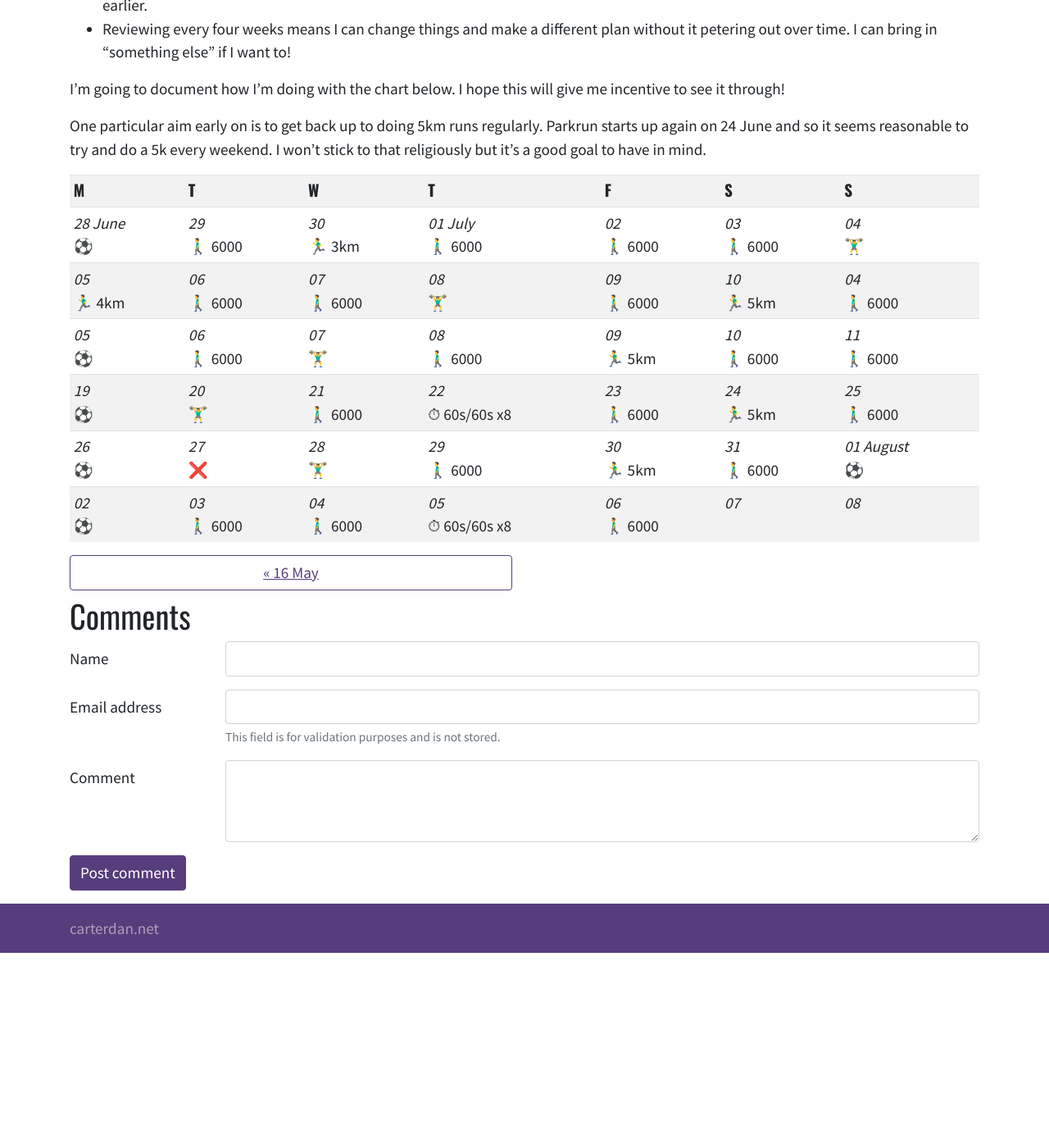
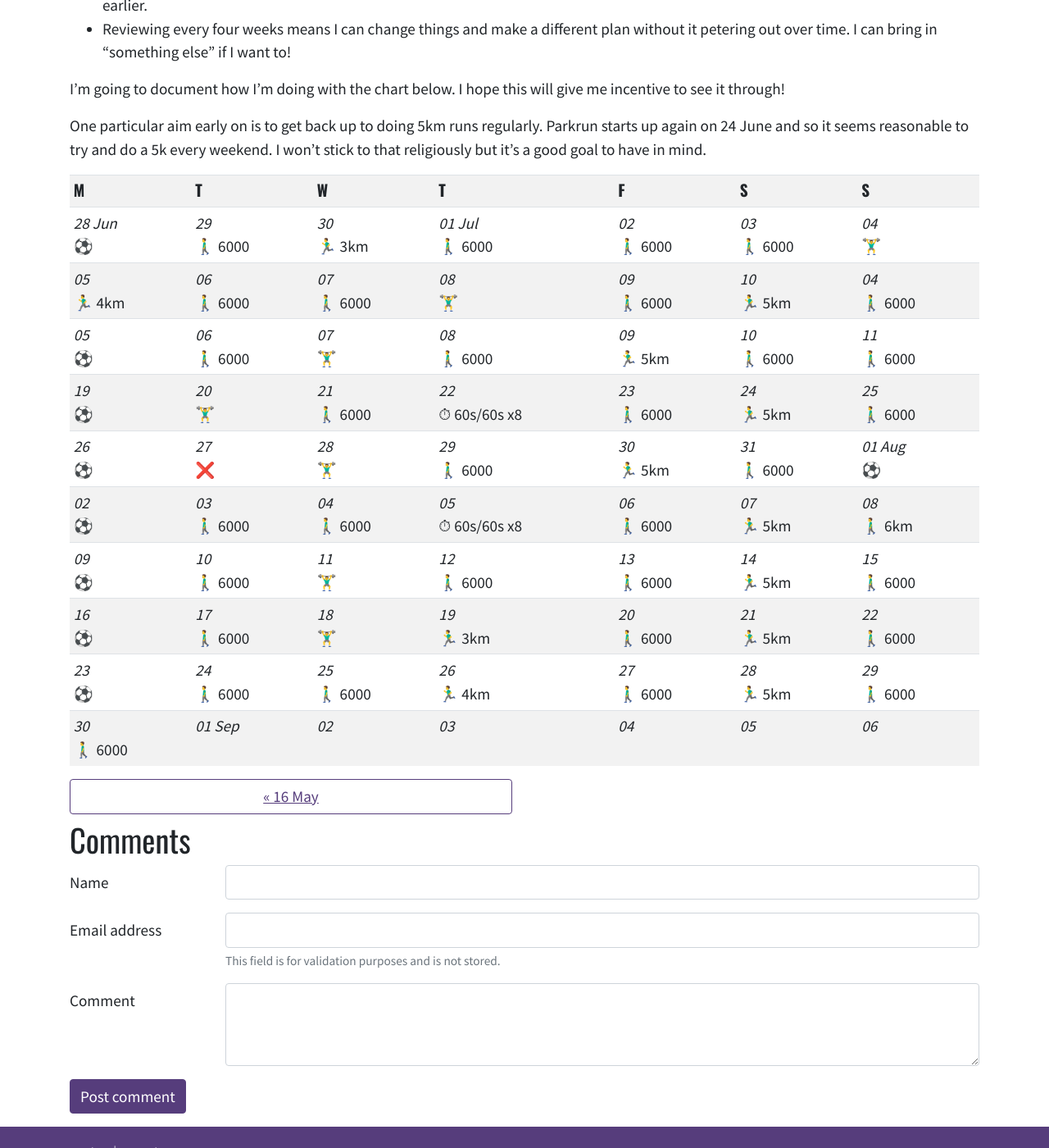
Before and after one commit to djcarter85/running, a Jekyll site: the page built from _posts/2021-07-22-weekly-exercise.md, in a window 1280 px wide and 1400 px high, scrolled down 749 px. Shown: the whole window at 82% size. Built offline with Jekyll 4.4.1, drawn with Linux system fonts in a browser that asks for light colours; nearby versions of some CDN libraries; before the commit the page ends 1911 px from its top, so only the background shows below that.

Commit message:
Add exercise to table

```diff
--- a/_data/weekly-exercise.json
+++ b/_data/weekly-exercise.json
@@ -3,7 +3,7 @@
     {
       "days": [
         {
-          "date": "28 June",
+          "date": "28 Jun",
           "exerciseType": "football",
           "comment": ""
         },
@@ -18,7 +18,7 @@
           "comment": "3km"
         },
         {
-          "date": "01 July",
+          "date": "01 Jul",
           "exerciseType": "walk",
           "comment": "6000"
         },
@@ -189,7 +189,7 @@
           "comment": "6000"
         },
         {
-          "date": "01 August",
+          "date": "01 Aug",
           "exerciseType": "football",
           "comment": ""
         }
@@ -224,11 +224,167 @@
         },
         {
           "date": "07",
+          "exerciseType": "run",
+          "comment": "5km"
+        },
+        {
+          "date": "08",
+          "exerciseType": "walk",
+          "comment": "6km"
+        }
+      ]
+    },
+    {
+      "days": [
+        {
+          "date": "09",
+          "exerciseType": "football",
+          "comment": ""
+        },
+        {
+          "date": "10",
+          "exerciseType": "walk",
+          "comment": "6000"
+        },
+        {
+          "date": "11",
+          "exerciseType": "workout",
+          "comment": ""
+        },
+        {
+          "date": "12",
+          "exerciseType": "walk",
+          "comment": "6000"
+        },
+        {
+          "date": "13",
+          "exerciseType": "walk",
+          "comment": "6000"
+        },
+        {
+          "date": "14",
+          "exerciseType": "run",
+          "comment": "5km"
+        },
+        {
+          "date": "15",
+          "exerciseType": "walk",
+          "comment": "6000"
+        }
+      ]
+    },
+    {
+      "days": [
+        {
+          "date": "16",
+          "exerciseType": "football",
+          "comment": ""
+        },
+        {
+          "date": "17",
+          "exerciseType": "walk",
+          "comment": "6000"
+        },
+        {
+          "date": "18",
+          "exerciseType": "workout",
+          "comment": ""
+        },
+        {
+          "date": "19",
+          "exerciseType": "run",
+          "comment": "3km"
+        },
+        {
+          "date": "20",
+          "exerciseType": "walk",
+          "comment": "6000"
+        },
+        {
+          "date": "21",
+          "exerciseType": "run",
+          "comment": "5km"
+        },
+        {
+          "date": "22",
+          "exerciseType": "walk",
+          "comment": "6000"
+        }
+      ]
+    },
+    {
+      "days": [
+        {
+          "date": "23",
+          "exerciseType": "football",
+          "comment": ""
+        },
+        {
+          "date": "24",
+          "exerciseType": "walk",
+          "comment": "6000"
+        },
+        {
+          "date": "25",
+          "exerciseType": "walk",
+          "comment": "6000"
+        },
+        {
+          "date": "26",
+          "exerciseType": "run",
+          "comment": "4km"
+        },
+        {
+          "date": "27",
+          "exerciseType": "walk",
+          "comment": "6000"
+        },
+        {
+          "date": "28",
+          "exerciseType": "run",
+          "comment": "5km"
+        },
+        {
+          "date": "29",
+          "exerciseType": "walk",
+          "comment": "6000"
+        }
+      ]
+    },
+    {
+      "days": [
+        {
+          "date": "30",
+          "exerciseType": "walk",
+          "comment": "6000"
+        },
+        {
+          "date": "01 Sep",
           "exerciseType": "",
           "comment": ""
         },
         {
-          "date": "08",
+          "date": "02",
+          "exerciseType": "",
+          "comment": ""
+        },
+        {
+          "date": "03",
+          "exerciseType": "",
+          "comment": ""
+        },
+        {
+          "date": "04",
+          "exerciseType": "",
+          "comment": ""
+        },
+        {
+          "date": "05",
+          "exerciseType": "",
+          "comment": ""
+        },
+        {
+          "date": "06",
           "exerciseType": "",
           "comment": ""
         }
```
